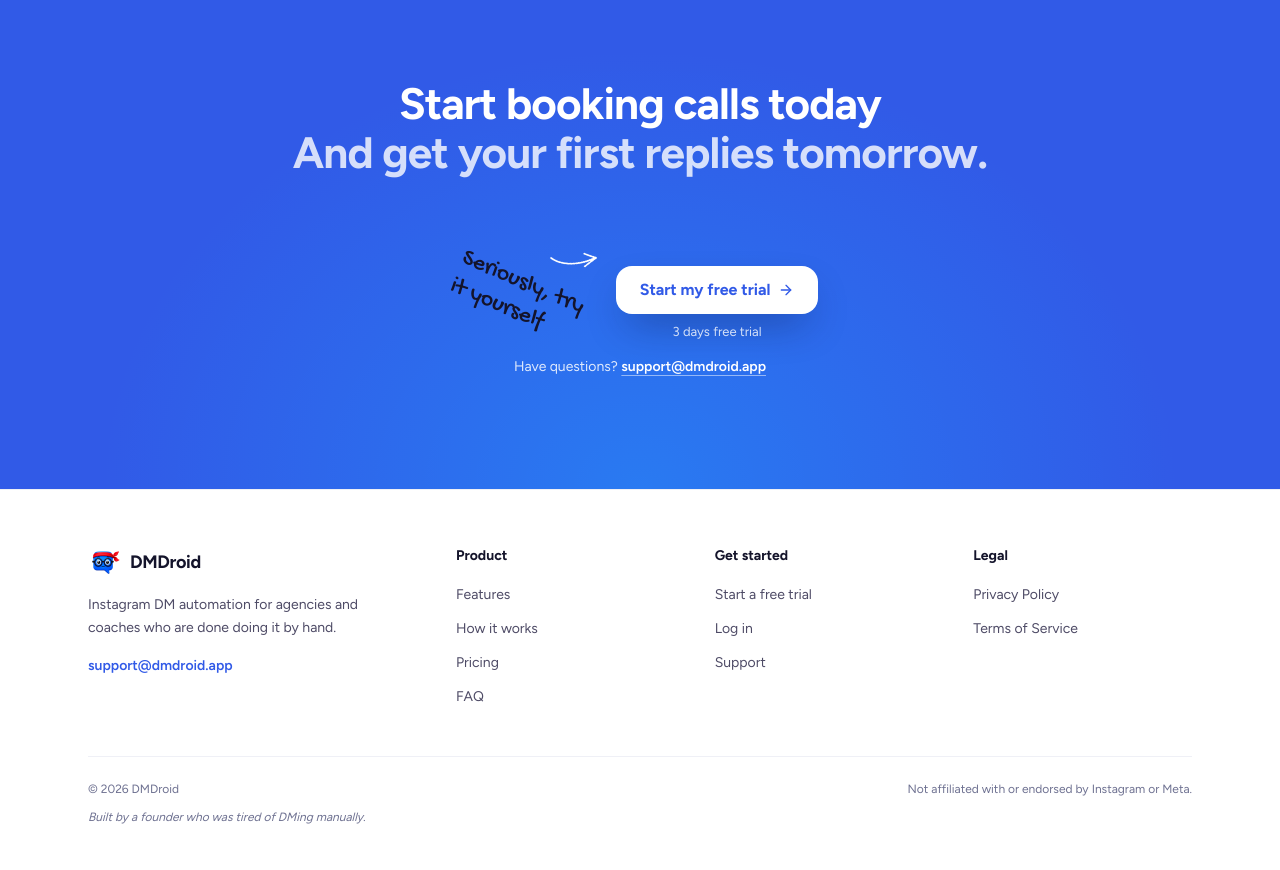
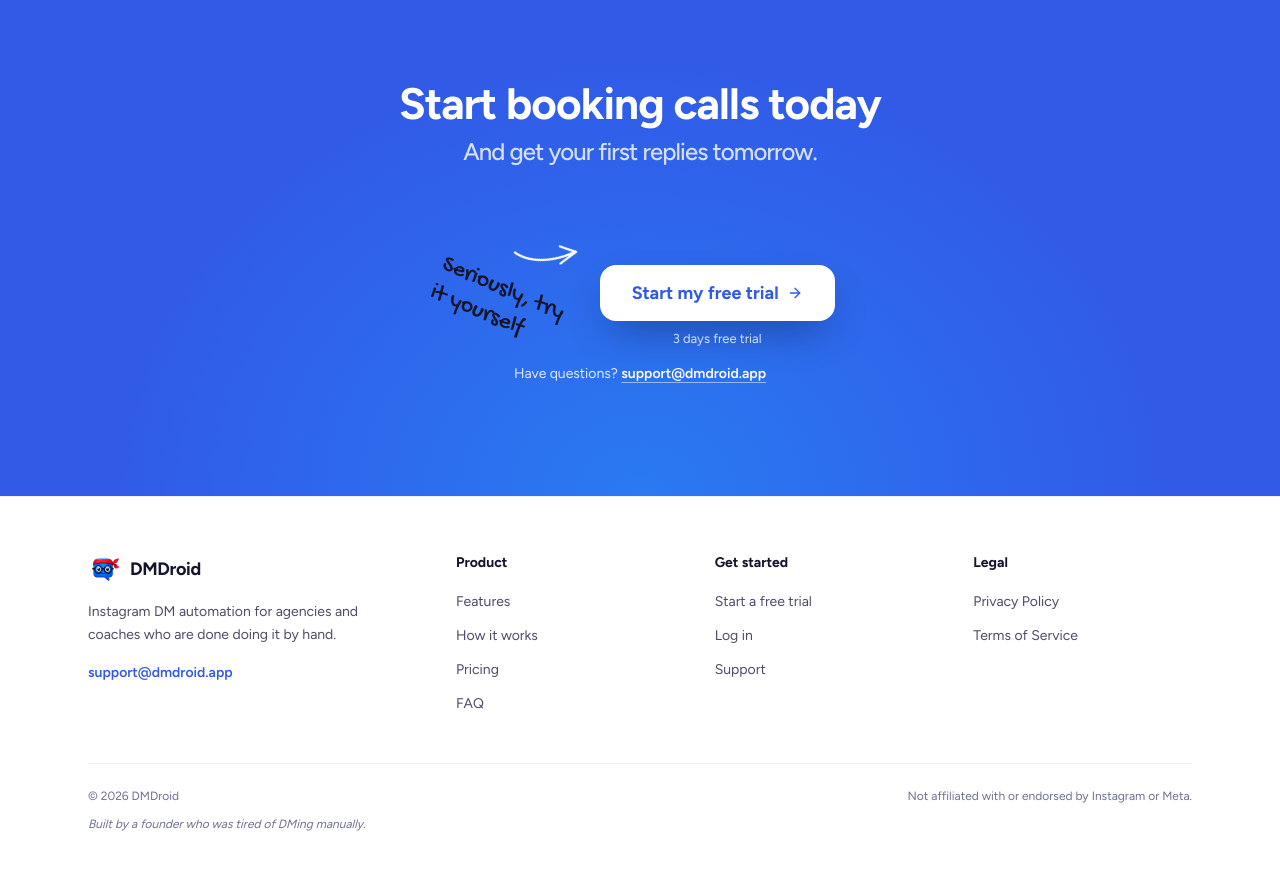
Before and after one commit to ayu-xd/landingpage, a Next.js app: page / in a window 1280 px wide. Shown: the part 8540-9410 px from the top of the page. Built offline with nearby package versions, Linux system fonts and the light colour scheme.

Commit message:
fix: adjust final CTA proportions - smaller tagline, larger button and arrow

```diff
--- a/components/landing/final-cta.tsx
+++ b/components/landing/final-cta.tsx
@@ -24,7 +24,7 @@ export function FinalCta() {
         <div className="text-center">
           <h2 className="text-balance text-[2rem] font-bold leading-[1.12] tracking-[-0.02em] sm:text-[2.75rem]">
             {FINAL_CTA.heading}
-            <span className="block text-white/80">{FINAL_CTA.tagline}</span>
+            <span className="block mt-2 text-xl font-medium text-white/80 sm:text-2xl">{FINAL_CTA.tagline}</span>
           </h2>
 
           <div className="relative mt-10 flex flex-col items-center gap-3">
@@ -40,7 +40,7 @@ export function FinalCta() {
                 <img
                   src="/waalaxy-arrow.png"
                   alt=""
-                  className="h-12 w-14 self-end object-contain brightness-0 invert"
+                  className="h-16 w-20 self-end object-contain brightness-0 invert"
                   style={{ transform: 'rotate(133deg)' }}
                 />
                 {/* Text below the arrow, left-aligned */}
@@ -58,7 +58,7 @@ export function FinalCta() {
               <div className="flex flex-col items-center gap-2">
                 <a
                   href={AUTH_URL}
-                  className="inline-flex h-12 items-center justify-center gap-2 rounded-[16px] bg-white px-6 text-base font-bold text-brand shadow-[0_18px_40px_-12px_rgba(9,20,60,0.45)] transition-all hover:-translate-y-0.5 hover:shadow-[0_22px_48px_-12px_rgba(9,20,60,0.55)]"
+                  className="inline-flex h-14 items-center justify-center gap-2 rounded-[16px] bg-white px-8 text-lg font-bold text-brand shadow-[0_18px_40px_-12px_rgba(9,20,60,0.45)] transition-all hover:-translate-y-0.5 hover:shadow-[0_22px_48px_-12px_rgba(9,20,60,0.55)]"
                 >
                   {FINAL_CTA.cta}
                   <ArrowRight className="h-4 w-4" aria-hidden />
```
